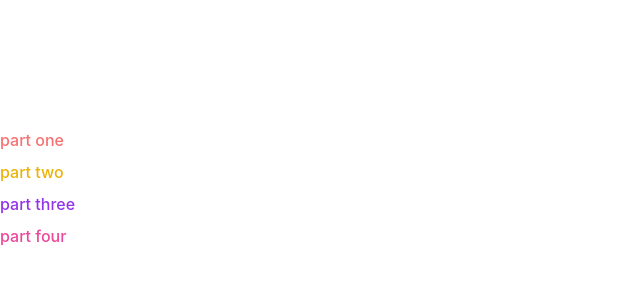
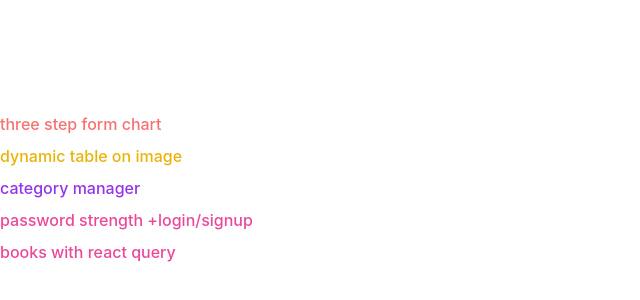
Before and after one commit to Arcadio-1/testing-react-vite-typescript-swc, a React (Vite) app: page / in a window 1280 px wide. Shown: the part 212-512 px from the top of the page, without its empty margins (0-640 px from the left). Built offline with nearby package versions, Linux system fonts and the light colour scheme.

Commit message:
part five base

```diff
--- a/package.json
+++ b/package.json
@@ -13,6 +13,7 @@
     "@hookform/resolvers": "^3.3.4",
     "@radix-ui/react-label": "^2.0.2",
     "@radix-ui/react-slot": "^1.0.2",
+    "@tanstack/react-query": "^5.28.4",
     "antd": "^5.15.2",
     "class-variance-authority": "^0.7.0",
     "clsx": "^2.1.0",
--- a/src/App.tsx
+++ b/src/App.tsx
@@ -7,6 +7,8 @@
 import Login from "./pages/partFour/login/Login";
 import Signup from "./pages/partFour/signup/Signup";
 import Layout from "./components/partFour/ui/Layout";
+import { Books } from "./pages/partFive/Books";
+import { Book } from "./pages/partFive/book/Book";
 
 function App() {
   return (
@@ -22,6 +24,11 @@
             <Route element={<Login />} path="login" />
             <Route element={<Signup />} path="signup" />
           </Route>
+          <Route path="/partFive">
+            <Route element={<Books />} index />
+            <Route path="books" element={<Books />} />
+            <Route path="books/:id/*" element={<Book />} />
+          </Route>
           <Route path="*" element={<h1>404</h1>} />
         </Routes>
       </main>
--- a/src/pages/home/Home.tsx
+++ b/src/pages/home/Home.tsx
@@ -12,16 +12,19 @@
       </Helmet>
       <div className="flex flex-col gap-2">
         <Link className="text-red-400" to={"/partOne"}>
-          part one
+          three step form chart
         </Link>
         <Link className="text-yellow-500" to={"/partTwo"}>
-          part two
+          dynamic table on image
         </Link>
         <Link className="text-purple-600" to={"/partThree"}>
-          part three
+          category manager
         </Link>
         <Link className="text-pink-500" to={"/partFour"}>
-          part four
+          password strength +login/signup
+        </Link>
+        <Link className="text-pink-500" to={"/partFive"}>
+          books with react query
         </Link>
       </div>
     </>
--- /dev/null
+++ b/src/pages/partFive/Books.tsx
@@ -0,0 +1,5 @@
+import React from "react";
+
+export const Books = () => {
+  return <div>Books</div>;
+};
--- /dev/null
+++ b/src/pages/partFive/book/Book.tsx
@@ -0,0 +1,8 @@
+import React from "react";
+import { useParams } from "react-router-dom";
+
+export const Book = () => {
+  const param = useParams();
+  console.log(param);
+  return <div>Book id</div>;
+};
```
Also changed, not shown: 1 other file (tests, documents, lock files or other folders).
